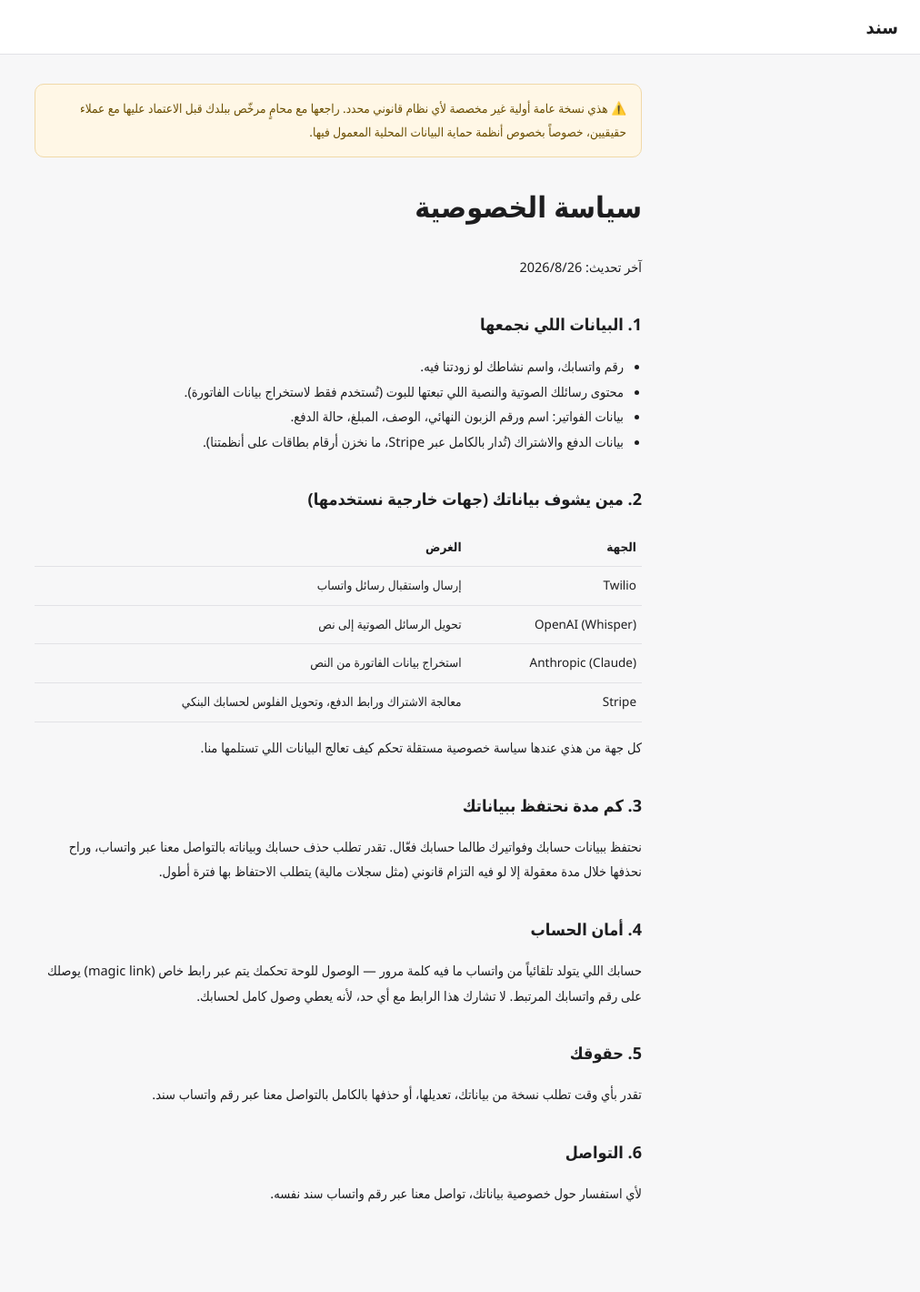
After one commit to Bymadyan/whispr, a Node server app: page /privacy in a window 1280 px wide. The commit adds this page. Shown: the whole page at 91% size, without its empty margins (268-1280 px from the left). Run offline with Node 20, Linux system fonts and the light colour scheme; some libraries are stand-ins or nearby versions.

Commit message:
Sanad: business name capture, Terms/Privacy pages, template + launch docs
Completed the parts of the 5-item punch list that don't require the
user's own accounts, approvals, or personal network:

1. Business name on invoices: instead of fragile NLP guessing over
   WhatsApp, the dashboard (already reachable via the magic link every
   user gets) now shows a name field at the top whenever business_name
   is unset, and lets it be updated any time via
   POST /account/business-name. Web-signup users already provide a name
   at signup so they never see the prompt; WhatsApp-first users do,
   since their account starts with no name.
2. Added /terms and /privacy pages (linked from the landing page
   footer), covering the service description, free-trial/subscription
   terms, Stripe as payment processor, the AI-extraction accuracy
   disclaimer, sub-processors (Twilio/OpenAI/Anthropic/Stripe), data
   retention, and magic-link account security — flagged clearly as a
   generic draft that needs real legal review before relying on it.
3. WHATSAPP-TEMPLATE.md: the exact template text, category, and sample
   values to submit in Twilio's Content Template Builder for the
   payment-reminder message, plus a note on the code change needed
   once an approved Content SID exists.
4. LAUNCH-PLAN.md: a concrete pre-ad-spend checklist — technical
   readiness, recruiting 5-10 real testers, what to watch for, and
   go/no-go criteria before turning on paid acquisition.

Left undone (genuinely needs the user, not just more code): submitting
the WhatsApp template and requesting a real WhatsApp Business Profile
both require Twilio account actions only the account owner can take.

Verified end-to-end: /terms and /privacy render and are linked from the
landing page; a web-signup user (name provided at signup) never sees
the name prompt; a fresh WhatsApp-first account does see it on its
first dashboard visit; and updating the name via the new form is
reflected immediately on the dashboard.

```diff
--- /dev/null
+++ b/sanad/src/routes/legal.js
@@ -0,0 +1,12 @@
+const express = require("express");
+const router = express.Router();
+
+router.get("/terms", (req, res) => {
+  res.render("terms");
+});
+
+router.get("/privacy", (req, res) => {
+  res.render("privacy");
+});
+
+module.exports = router;
--- a/sanad/src/server.js
+++ b/sanad/src/server.js
@@ -47,6 +47,7 @@ app.get("/", (req, res) => {
 
 app.use("/", require("./routes/magicLogin"));
 app.use("/", require("./routes/publicInvoice"));
+app.use("/", require("./routes/legal"));
 app.use("/", require("./routes/auth"));
 app.use("/", require("./routes/account"));
 app.use("/", require("./routes/dashboard"));
--- a/sanad/src/views/landing.ejs
+++ b/sanad/src/views/landing.ejs
@@ -68,7 +68,11 @@
   </section>
 
   <footer class="footer">
-    <p class="muted small">سند</p>
+    <p class="muted small">
+      سند ·
+      <a href="/terms" class="muted small">الشروط والأحكام</a> ·
+      <a href="/privacy" class="muted small">سياسة الخصوصية</a>
+    </p>
   </footer>
 </body>
 </html>
--- /dev/null
+++ b/sanad/src/views/privacy.ejs
@@ -0,0 +1,70 @@
+<!DOCTYPE html>
+<html lang="ar" dir="rtl">
+<head>
+  <meta charset="UTF-8" />
+  <meta name="viewport" content="width=device-width, initial-scale=1" />
+  <title>سياسة الخصوصية - سند</title>
+  <link rel="stylesheet" href="/style.css" />
+  <style>
+    .legal { max-width: 700px; margin: 0 auto; padding: 32px 16px 80px; line-height: 1.9; }
+    .legal h2 { margin-top: 32px; font-size: 18px; }
+    .legal p, .legal li { color: var(--text); font-size: 14.5px; }
+    .legal ul { padding-right: 20px; }
+    .disclaimer { background: #fff7e6; border: 1px solid #f0d9a8; color: #6b4e00; padding: 14px 16px; border-radius: 10px; font-size: 13.5px; margin-bottom: 24px; }
+    table { width: 100%; border-collapse: collapse; margin: 12px 0; font-size: 13.5px; }
+    th, td { text-align: right; padding: 8px 6px; border-bottom: 1px solid var(--border); }
+  </style>
+</head>
+<body>
+  <header class="topbar">
+    <h1><a href="/" style="color:inherit; text-decoration:none;">سند</a></h1>
+  </header>
+
+  <div class="legal">
+    <div class="disclaimer">
+      ⚠️ هذي نسخة عامة أولية غير مخصصة لأي نظام قانوني محدد. راجعها مع محامٍ مرخّص ببلدك قبل الاعتماد
+      عليها مع عملاء حقيقيين، خصوصاً بخصوص أنظمة حماية البيانات المحلية المعمول فيها.
+    </div>
+
+    <h1>سياسة الخصوصية</h1>
+    <p class="muted small">آخر تحديث: <%= new Date().toLocaleDateString('ar') %></p>
+
+    <h2>1. البيانات اللي نجمعها</h2>
+    <ul>
+      <li>رقم واتسابك، واسم نشاطك لو زودتنا فيه.</li>
+      <li>محتوى رسائلك الصوتية والنصية اللي تبعتها للبوت (تُستخدم فقط لاستخراج بيانات الفاتورة).</li>
+      <li>بيانات الفواتير: اسم ورقم الزبون النهائي، الوصف، المبلغ، حالة الدفع.</li>
+      <li>بيانات الدفع والاشتراك (تُدار بالكامل عبر Stripe، ما نخزن أرقام بطاقات على أنظمتنا).</li>
+    </ul>
+
+    <h2>2. مين يشوف بياناتك (جهات خارجية نستخدمها)</h2>
+    <table>
+      <tr><th>الجهة</th><th>الغرض</th></tr>
+      <tr><td>Twilio</td><td>إرسال واستقبال رسائل واتساب</td></tr>
+      <tr><td>OpenAI (Whisper)</td><td>تحويل الرسائل الصوتية إلى نص</td></tr>
+      <tr><td>Anthropic (Claude)</td><td>استخراج بيانات الفاتورة من النص</td></tr>
+      <tr><td>Stripe</td><td>معالجة الاشتراك ورابط الدفع، وتحويل الفلوس لحسابك البنكي</td></tr>
+    </table>
+    <p>كل جهة من هذي عندها سياسة خصوصية مستقلة تحكم كيف تعالج البيانات اللي تستلمها منا.</p>
+
+    <h2>3. كم مدة نحتفظ ببياناتك</h2>
+    <p>
+      نحتفظ ببيانات حسابك وفواتيرك طالما حسابك فعّال. تقدر تطلب حذف حسابك وبياناته بالتواصل معنا عبر
+      واتساب، وراح نحذفها خلال مدة معقولة إلا لو فيه التزام قانوني (مثل سجلات مالية) يتطلب الاحتفاظ بها
+      فترة أطول.
+    </p>
+
+    <h2>4. أمان الحساب</h2>
+    <p>
+      حسابك اللي يتولد تلقائياً من واتساب ما فيه كلمة مرور — الوصول للوحة تحكمك يتم عبر رابط خاص (magic
+      link) يوصلك على رقم واتسابك المرتبط. لا تشارك هذا الرابط مع أي حد، لأنه يعطي وصول كامل لحسابك.
+    </p>
+
+    <h2>5. حقوقك</h2>
+    <p>تقدر بأي وقت تطلب نسخة من بياناتك، تعديلها، أو حذفها بالكامل بالتواصل معنا عبر رقم واتساب سند.</p>
+
+    <h2>6. التواصل</h2>
+    <p>لأي استفسار حول خصوصية بياناتك، تواصل معنا عبر رقم واتساب سند نفسه.</p>
+  </div>
+</body>
+</html>
```
Also changed, not shown: sanad/LAUNCH-PLAN.md (added, +43 -0 lines), sanad/WHATSAPP-TEMPLATE.md (added, +40 -0 lines), sanad/src/routes/account.js (+9 -0 lines), sanad/src/views/dashboard.ejs (+12 -0 lines), sanad/src/views/terms.ejs (added, +68 -0 lines).
